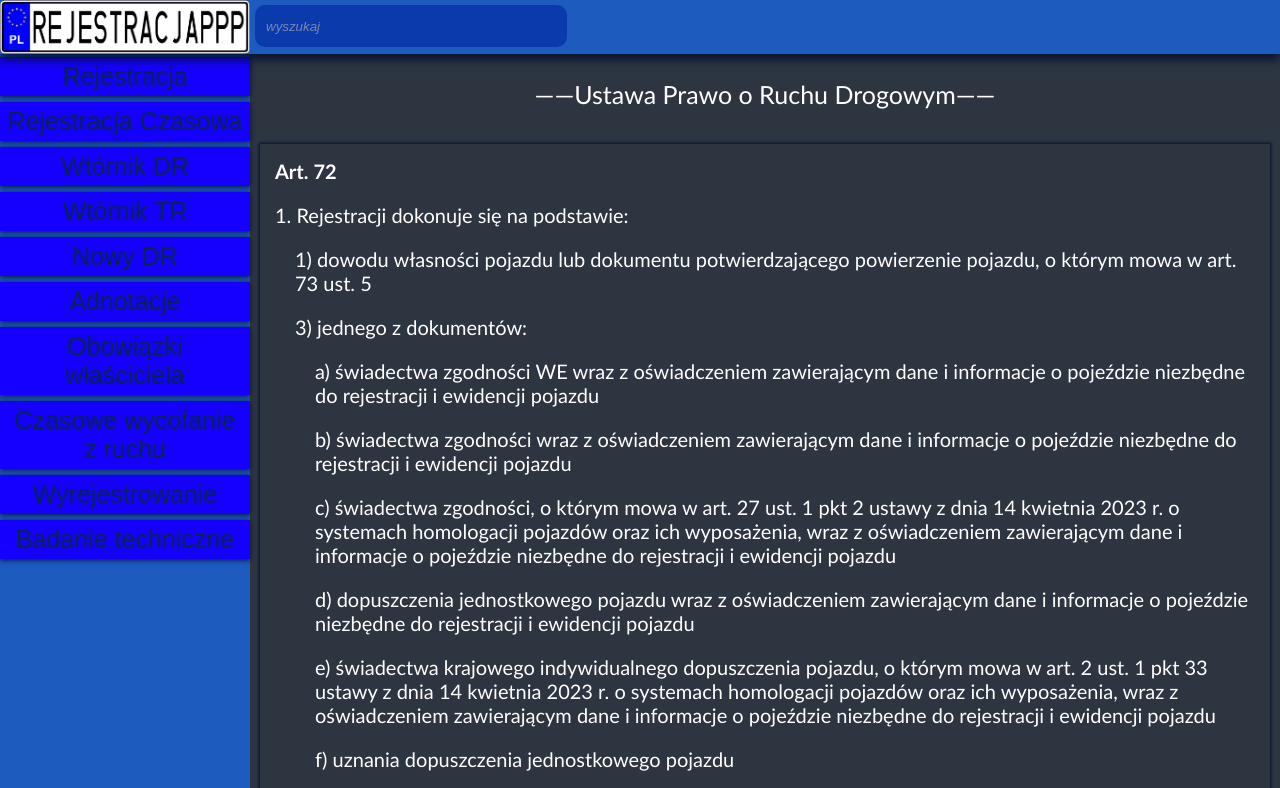
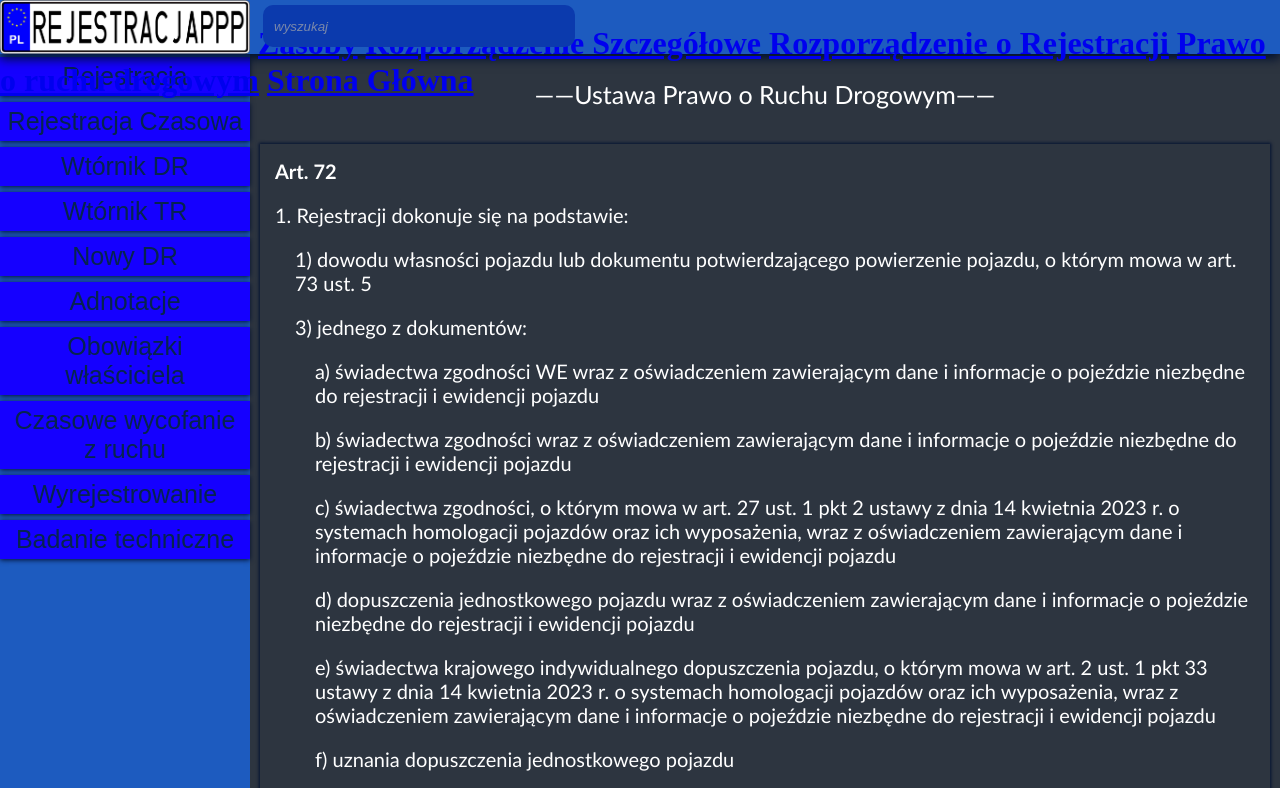
Before and after one commit to Icemek/rejestrator, a plain HTML site: page index.html in a window 1280 px wide. Shown: the top 788 px of the page. Drawn offline with Linux system fonts and the light colour scheme.

Commit message:
Update index.html

```diff
--- a/index.html
+++ b/index.html
@@ -11,6 +11,11 @@
     <h1 id="heder">
 		<button id="back-to-top"><img id="tablica" src="rejestracja.png"></button>
 		<input type="text" id="search-bar" placeholder="wyszukaj">
+		<a class="docsy" href="PLIKI.html">Zasoby</a>
+		<a class="docsy" href="ROZPSZCZ.html">Rozporządzenie Szczegółowe</a>
+		<a class="docsy" href="ROZPoREJ.html">Rozporządzenie o Rejestracji</a>
+		<a class="docsy" href="pord.html">Prawo o ruchu drogowym</a>
+		<a class="docsy" href="index.html">Strona Główna</a>
 	</h1>
 	<div id="shortcuts">
 		<button class="skrt" data-section-id="art72">Rejestracja</button>
```
